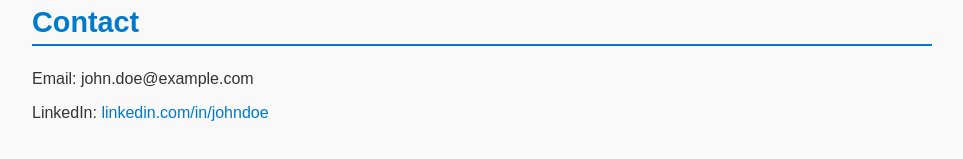
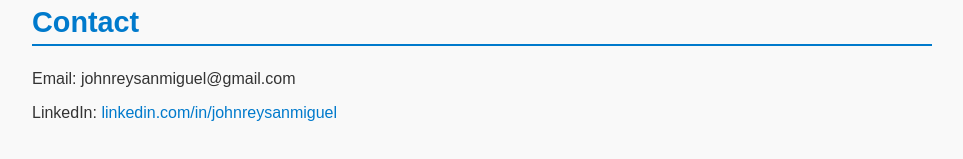
Before and after one commit to jreysanmig/online-cv, a plain HTML site: page index.html in a window 1280 px wide. Shown: the part 1168-1327 px from the top of the page, without its empty margins (158-1121 px from the left). Drawn offline with Linux system fonts and the light colour scheme.

Commit message:
updated contact info

```diff
--- a/index.html
+++ b/index.html
@@ -66,8 +66,8 @@
         </section>
         <section id="contact">
             <h2>Contact</h2>
-            <p>Email: john.doe@example.com</p>
-            <p>LinkedIn: <a href="https://www.linkedin.com/in/johndoe">linkedin.com/in/johndoe</a></p>
+            <p>Email: johnreysanmiguel@gmail.com</p>
+            <p>LinkedIn: <a href="https://www.linkedin.com/in/johnreysanmiguel">linkedin.com/in/johnreysanmiguel</a></p>
         </section>
     </main>
 </body>
```
